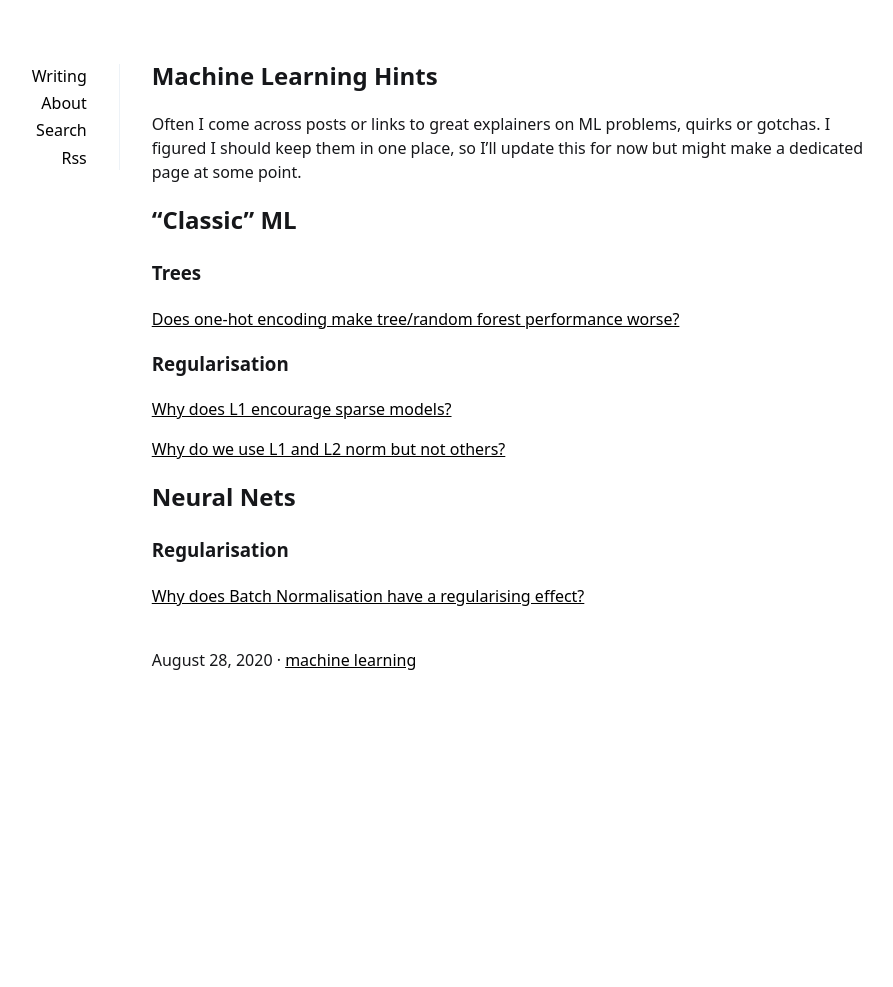
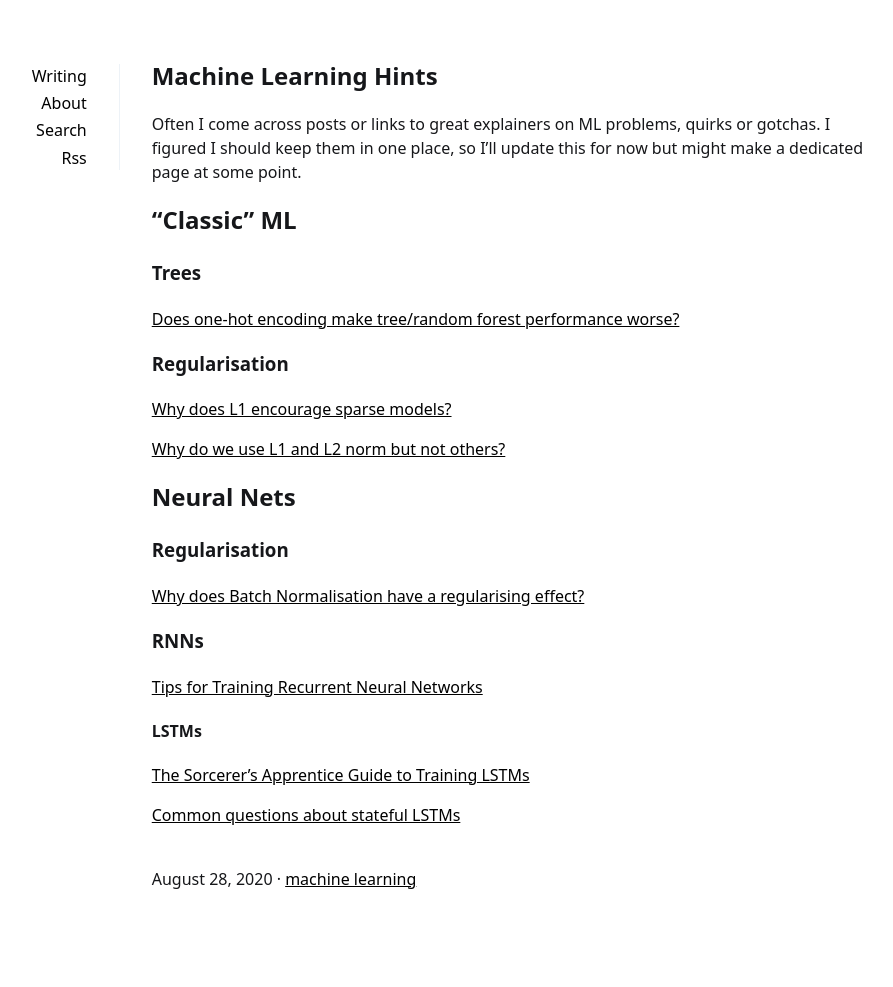
Before and after one commit to tangohead/tangohead.github.io, a Jekyll site: the page built from _posts/2020-08-28-ml-hints.md, in a window 1280 px wide. Shown: the whole page, without its empty margins (201-1094 px from the left). Built offline with Jekyll 4.4.1, drawn with Linux system fonts in a browser that asks for light colours; before the commit the page ends 900 px from its top, so only the background shows below that.

```diff
--- a/_config.yml
+++ b/_config.yml
@@ -16,7 +16,7 @@ permalink: pretty
 
 baseurl: ""
 
-highlighter: pygments
+highlighter: rouge
 
 exclude:
   - .jekyll-cache
--- a/_posts/2020-08-28-ml-hints.md
+++ b/_posts/2020-08-28-ml-hints.md
@@ -27,3 +27,12 @@ Often I come across posts or links to great explainers on ML problems, quirks or
 ### Regularisation
 
 [Why does Batch Normalisation have a regularising effect?](https://www.quora.com/Is-there-a-theory-for-why-batch-normalization-has-a-regularizing-effect)
+
+### RNNs
+
+[Tips for Training Recurrent Neural Networks](https://danijar.com/tips-for-training-recurrent-neural-networks/)
+
+#### LSTMs
+[The Sorcerer’s Apprentice Guide to Training LSTMs](https://www.niklasschmidinger.com/posts/2020-09-09-lstm-tricks/)
+
+[Common questions about stateful LSTMs](http://philipperemy.github.io/keras-stateful-lstm/)
```
Also changed, not shown: _posts/2020-10-23-python.md (added, +18 -0 lines).
